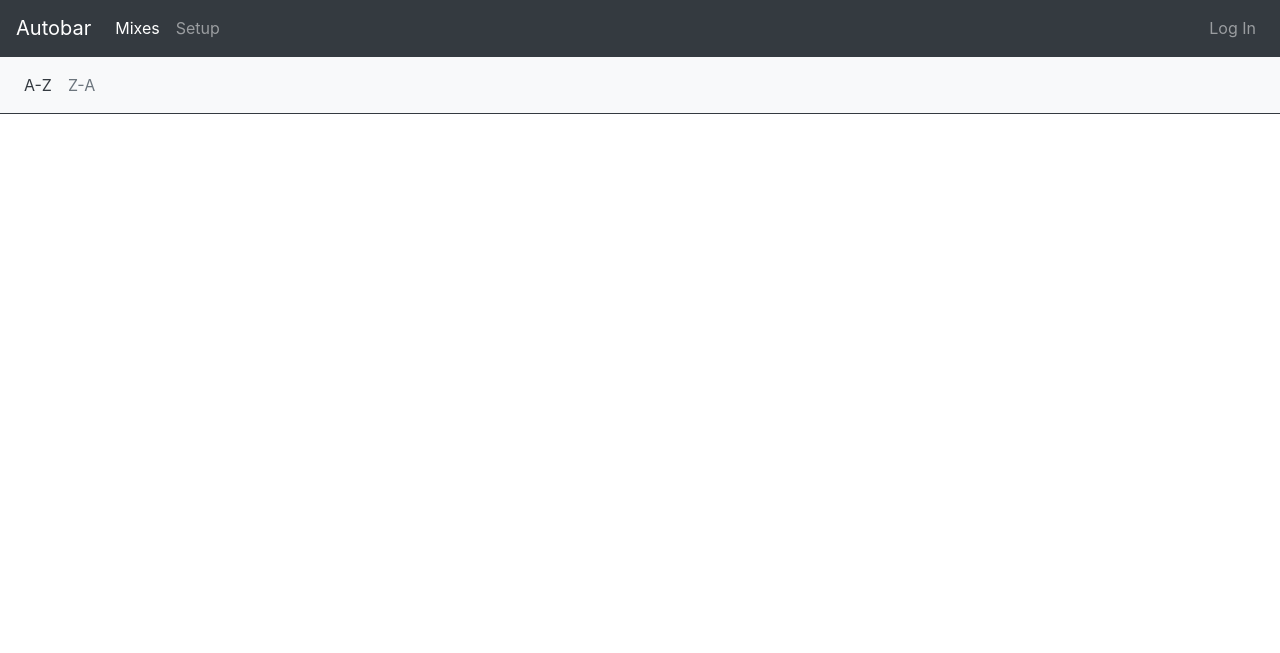
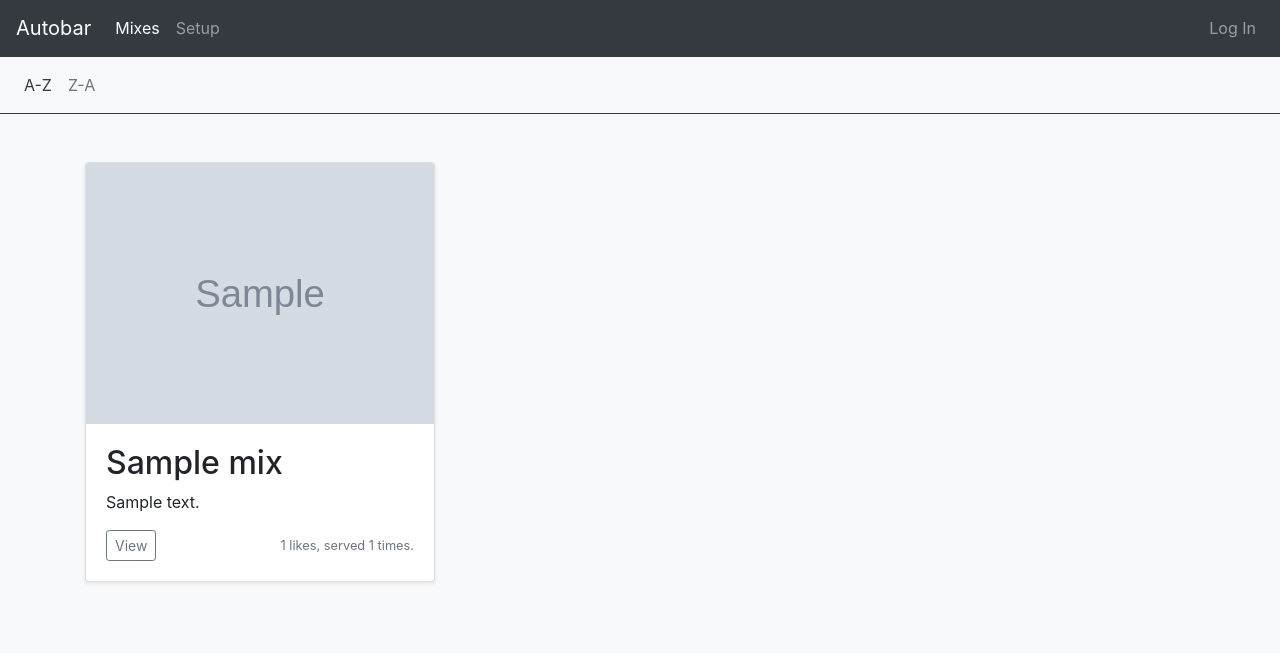
Before and after one commit to vtalpaert/autobar, a Django app: page /mixes/ in a window 1280 px wide. Shown: the top 653 px of the page. Run offline with Django 3.2, Linux system fonts and the light colour scheme; tables that the repository leaves empty hold one stand-in row (values such as "Sample post"); grey boxes marked "Sample" are stand-in pictures; some libraries are stand-ins or nearby versions.

Commit message:
add sorting with filters and cocktail cards

```diff
--- a/autobar/settings.py
+++ b/autobar/settings.py
@@ -64,6 +64,7 @@
                 'django.template.context_processors.request',
                 'django.contrib.auth.context_processors.auth',
                 'django.contrib.messages.context_processors.messages',
+                'django.template.context_processors.media',
             ],
         },
     },
--- a/recipes/templates/recipes/mixes.html
+++ b/recipes/templates/recipes/mixes.html
@@ -1,4 +1,5 @@
 {% extends "base.html" %}
+{% load static %}
 {% load i18n %}
 
 {% block title %}Autobar - Mixes{% endblock %}
@@ -19,9 +20,9 @@
 
 {% block content %}
 <nav class="navbar navbar-expand-md navbar-sticky-top bg-light border-bottom border-dark">
-  {% comment %}<button class="navbar-toggler" type="button" data-toggle="collapse" data-target="#navbarCollapse" aria-controls="navbarCollapse" aria-expanded="false" aria-label="Toggle navigation">
+  <button class="navbar-toggler" type="button" data-toggle="collapse" data-target="#sorts" aria-controls="sorts" aria-expanded="false" aria-label="Sorts">
     <span class="navbar-toggler-icon"></span>
-  </button>{% endcomment %}
+  </button>
   <div class="collapse navbar-collapse" id="sorts">
     <ul class="navbar-nav mr-auto">
     {% for sort_type in sorts %}
@@ -38,6 +39,9 @@
 </nav>
 
 <nav class="navbar navbar-expand-md navbar-sticky-top bg-light border-bottom border-dark">
+  <button class="navbar-toggler" type="button" data-toggle="collapse" data-target="#subsorts" aria-controls="subsorts" aria-expanded="false" aria-label="Subsorts">
+    <span class="navbar-toggler-icon"></span>
+  </button>
   <div class="collapse navbar-collapse" id="subsorts">
     <ul class="navbar-nav mr-auto">
     {% for subsort_type in subsorts %}
@@ -51,4 +55,77 @@
   </div>
 </nav>
 
+
+<main role="main">
+{% comment %}
+  <section class="jumbotron text-center">
+    <div class="container">
+      <h1 class="jumbotron-heading">Album example</h1>
+      <p class="lead text-muted">Something short and leading about the collection below—its contents, the creator, etc. Make it short and sweet, but not too short so folks don't simply skip over it entirely.</p>
+      <p>
+        <a href="#" class="btn btn-primary my-2">Main call to action</a>
+        <a href="#" class="btn btn-secondary my-2">Secondary action</a>
+      </p>
+    </div>
+  </section>
+{% endcomment %}
+  <div class="album py-5 bg-light">
+    <div class="container">
+      {% for mix in mixes %}
+      <div class="row">
+        <div class="col-md-4">
+          <div class="card mb-4 shadow-sm">
+            <img class="card-img-top" src="{{ MEDIA_URL }}{{ mix.image }}" alt="Card image cap">
+            <div class="card-body">
+              <h2>{{ mix }}</h2>
+              <p class="card-text">{{ mix.description }}</p>
+              <div class="d-flex justify-content-between align-items-center">
+                   <!-- Modal HTML -->
+                  <a href="#view{{ mix.id }}" class="btn btn-sm btn-outline-secondary" data-toggle="modal">View</a>
+                  <div id="view{{ mix.id }}" class="modal fade">
+                    <div class="modal-dialog modal-lg">
+                        <div class="modal-content">
+                            <div class="modal-header">
+                                <h4 class="modal-title">{{ mix }}</h4>
+                                <button type="button" class="close" data-dismiss="modal" aria-hidden="true">&times;</button>
+                            </div>
+                            <div class="modal-body">
+                                <p>Ingredients:
+                               <ul class="navbar-nav mr-auto">
+                                {% for dose in mix.ordered_doses %}
+                                      <li class="nav-item">
+                                        {{ dose }}
+                                      </li>
+                                {% empty %}
+                                      <li>No ingredients.</li>
+                                {% endfor %}
+                                </ul>
+                                </p>
+                               <p>{{ mix.description }}</p>
+                            </div>
+                        </div>
+                    </div>
+                  </div>
+
+                {% comment %}<div class="btn-group">
+                  <button type="button" class="btn btn-sm btn-outline-secondary">View</button>
+
+                  <button type="button" class="btn btn-sm btn-outline-secondary">Edit</button>
+
+                </div>{% endcomment %}
+                <small class="text-muted">{{ mix.likes }} likes, served {{ mix.count }} times.</small>
+              </div>
+            </div>
+          </div>
+        </div>
+      </div>
+      {% empty %}
+          No mixes.
+      {% endfor %}
+    </div>
+  </div>
+
+</main>
+
+
 {% endblock %}
--- a/recipes/views.py
+++ b/recipes/views.py
@@ -18,6 +18,12 @@
         ('Updated', '-updated_at'),
     ))),
 ))
+filters = OrderedDict((  # TODO auto filters from available alcohol ?
+    ('Alcohol', OrderedDict((
+        ('Gin', {'ingredients__name': 'Gin'}),
+        ('Vodka', {'ingredients__name': 'Vodka'}),
+    ))),
+))
 
 
 def get_or_none(dic, key):
@@ -35,19 +41,26 @@
         context = super().get_context_data(**kwargs)
         mixes = Mix.objects.filter(verified=True)  # TODO filter for availables
 
-        print(order_by)
         sort_by = get_or_none(kwargs, 'sort_by')
-        sorts = list(order_by.keys())
+        sorts = list(order_by.keys()) + list(filters.keys())
         if sort_by not in sorts:
             sort_by = sorts[0]
         subsort_by = get_or_none(kwargs, 'subsort_by')
-        subsorts = list(order_by[sort_by].keys())
-        if subsort_by not in subsorts:
-            subsort_by = subsorts[0]
+        if sort_by in order_by:
+            subsorts = list(order_by[sort_by].keys())
+            if subsort_by not in subsorts:
+                subsort_by = subsorts[0]
+            mixes_sorted = mixes.order_by(order_by[sort_by][subsort_by])
+        elif sort_by in filters:
+            subsorts = list(filters[sort_by].keys())
+            if subsort_by not in subsorts:
+                subsort_by = subsorts[0]
+            mixes_sorted = mixes.filter(**filters[sort_by][subsort_by])
 
         context['sorts'] = sorts
         context['sort_by'] = sort_by
         context['subsorts'] = subsorts
         context['subsort_by'] = subsort_by
+        context['mixes'] = mixes_sorted
 
         return context
```
